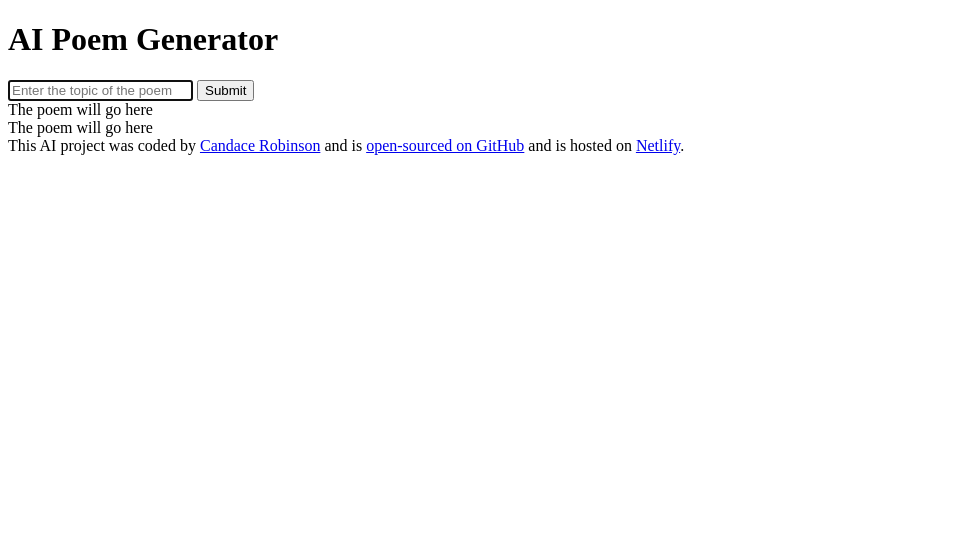
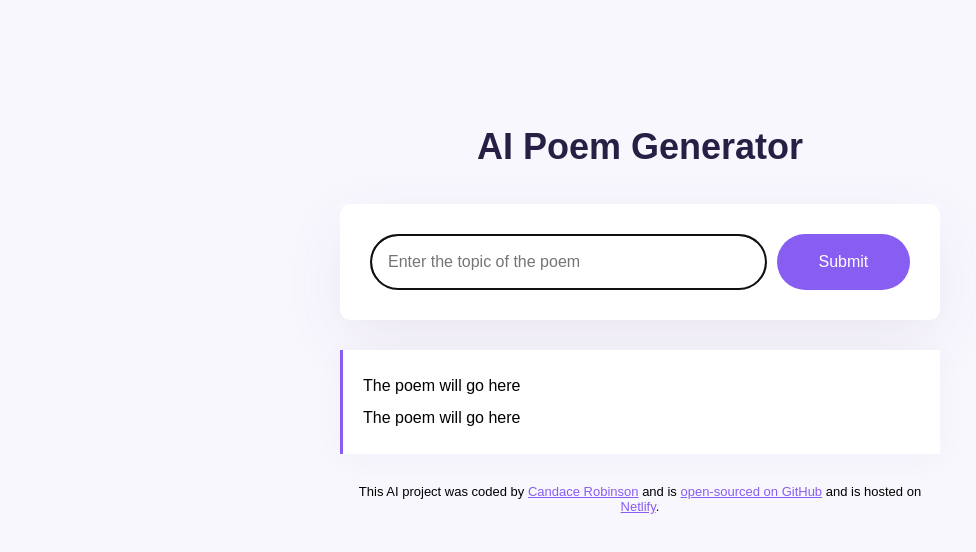
Before and after one commit to c-robinson23/ai-poem-generator, a plain HTML site: page index.html in a window 1280 px wide. Shown: the whole page, without its empty margins (0-976 px from the left). Drawn offline with Linux system fonts and the light colour scheme.

Commit message:
Added styling to the project

```diff
--- a/index.html
+++ b/index.html
@@ -7,6 +7,7 @@
     <title>AI Poem Generator</title>
   </head>
   <body>
+    <div class="container">
       <header>
         <h1>AI Poem Generator</h1>
       </header>
@@ -19,10 +20,11 @@
             autofocus
             required
             autocomplete="off"
+            class="instructions"
           />
-        <input type="submit" />
+          <input type="submit" class="submit-button" />
         </form>
-      <div>
+        <div class="poem">
           The poem will go here
           <br />
           The poem will go here
@@ -47,7 +49,7 @@
           >Netlify</a
         >.
       </footer>
-
+    </div>
     <script src="src/index.js"></script>
   </body>
 </html>
--- a/src/style.css
+++ b/src/style.css
@@ -0,0 +1,66 @@
+body {
+  background-color: #f9f7fe;
+  font-family: Arial, Helvetica, sans-serif;
+}
+.container {
+  margin: 120px auto;
+  max-width: 600px;
+}
+header {
+  margin-bottom: 30px;
+}
+
+h1 {
+  font-weight: 800;
+  font-size: 36px;
+  line-height: 1.5;
+  color: #272044;
+  text-align: center;
+}
+
+form {
+  padding: 30px;
+  background-color: white;
+  box-shadow: 0px 20px 60px rgba(65, 50, 100, 0.08);
+  border-radius: 10px;
+  display: flex;
+  margin-bottom: 30px;
+}
+.instructions {
+  padding: 16px;
+  border: 1px solid rgbs(39, 33, 66, 0.5);
+  width: 80%;
+  font-size: 16px;
+  border-radius: 50px;
+  line-height: 20px;
+  color: #272044;
+}
+
+.submit-button {
+  margin-left: 10px;
+  background: #885df1;
+  color: white;
+  border: none;
+  width: 150px;
+  font-size: 16px;
+  border-radius: 50px;
+  padding: 14px 24px;
+}
+.poem {
+  font-size: 16px;
+  background-color: white;
+  padding: 20px;
+  line-height: 2;
+  border-left: 3px solid #885df1;
+  box-shadow: 0px 4px 30px 00px rgba(39, 33, 66, 0.03);
+}
+
+footer {
+  text-align: center;
+  font-size: 13px;
+  margin-top: 30px;
+}
+
+a {
+  color: #885df1;
+}
```
Lines whose indentation alone changed are shown as unchanged.
